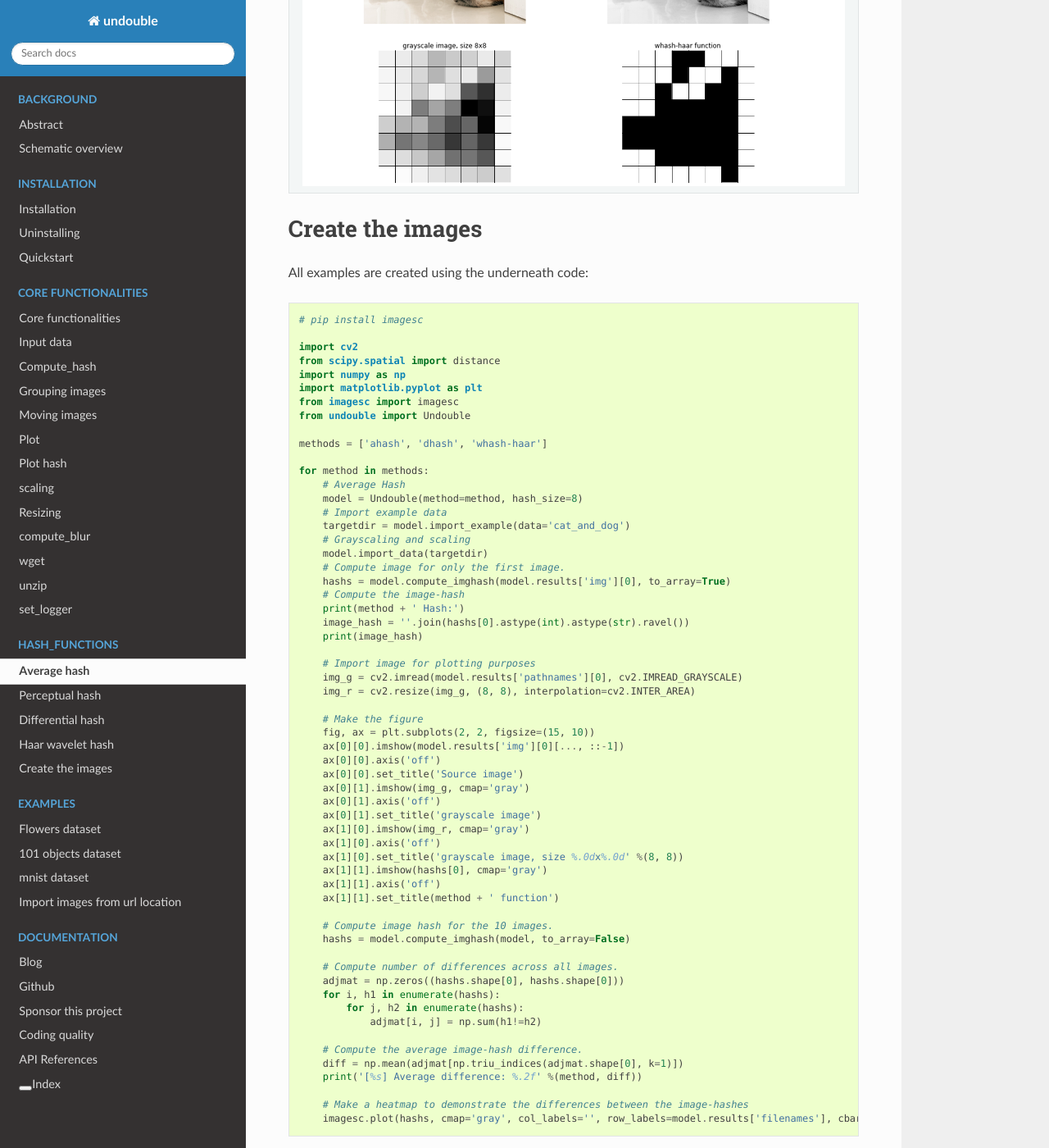
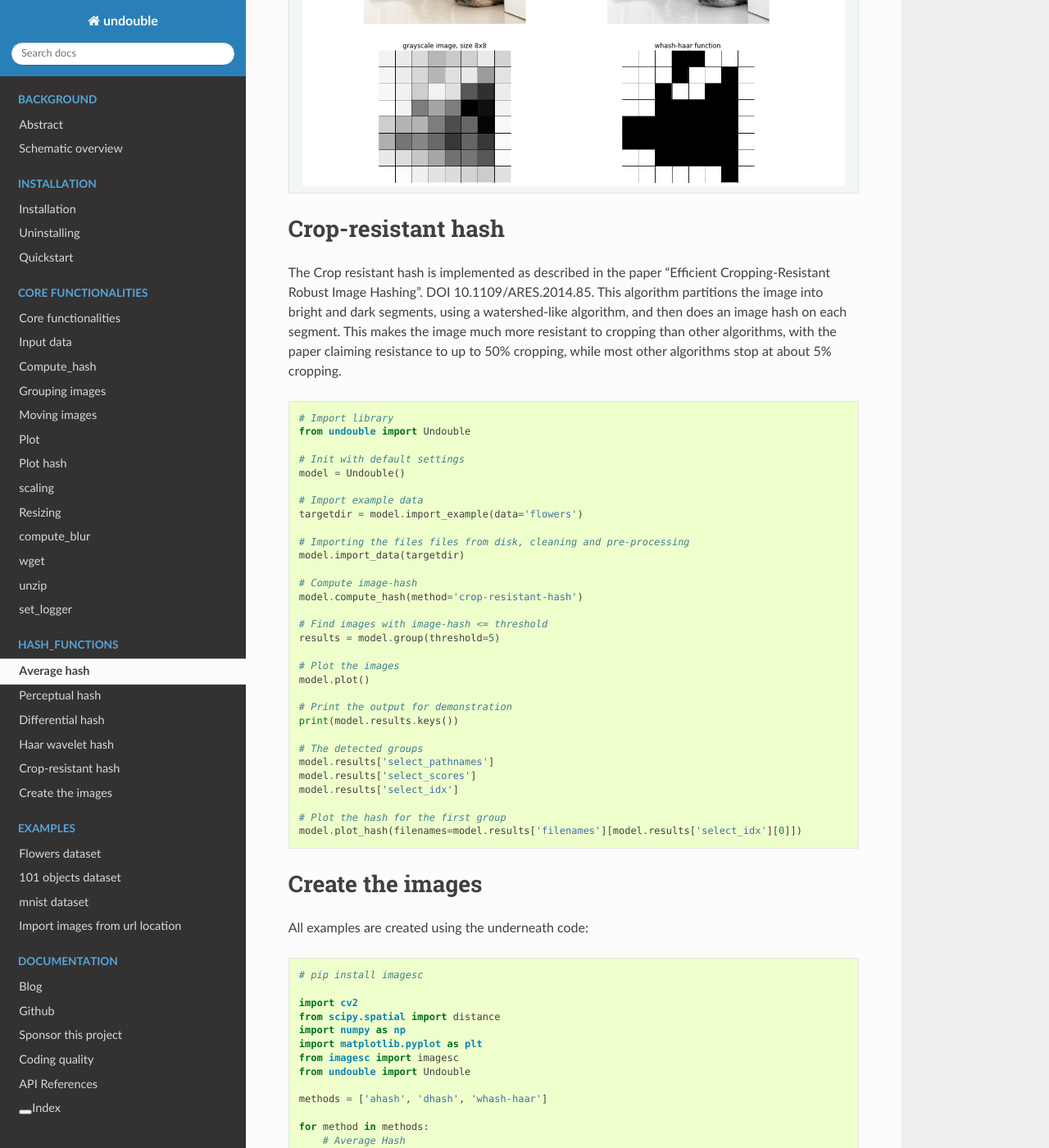
Before and after one commit to erdogant/undouble, a Sphinx documentation site: the page built from docs/source/hash_functions.rst, in a window 1280 px wide and 1400 px high, scrolled down 2462 px. Shown: the whole window at 82% size. Built offline with Sphinx 7.4.7 and the Read the Docs theme 2.0.0, drawn with Linux system fonts in a browser that asks for light colours; comment, search, counter and statistics services are not loaded.

Commit message:
added crop-resistant-hash

```diff
--- a/docs/source/hash_functions.rst
+++ b/docs/source/hash_functions.rst
@@ -60,6 +60,47 @@ After the first step of decolorizing and scaling, a two-dimensional wavelet tran
    +----------+
    | |whash|  |
    +----------+
+
+
+Crop-resistant hash
+--------------------------
+
+The Crop resistant hash is implemented as described in the paper "Efficient Cropping-Resistant Robust Image Hashing". DOI 10.1109/ARES.2014.85. This algorithm partitions the image into bright and dark segments, using a watershed-like algorithm, and then does an image hash on each segment. This makes the image much more resistant to cropping than other algorithms, with the paper claiming resistance to up to 50% cropping, while most other algorithms stop at about 5% cropping.
+
+
+.. code:: python
+
+	# Import library
+	from undouble import Undouble
+
+	# Init with default settings
+	model = Undouble()
+
+	# Import example data
+	targetdir = model.import_example(data='flowers')
+
+	# Importing the files files from disk, cleaning and pre-processing
+	model.import_data(targetdir)
+
+	# Compute image-hash
+	model.compute_hash(method='crop-resistant-hash')
+
+	# Find images with image-hash <= threshold
+	results = model.group(threshold=5)
+
+	# Plot the images
+	model.plot()
+
+	# Print the output for demonstration
+	print(model.results.keys())
+
+	# The detected groups
+	model.results['select_pathnames']
+	model.results['select_scores']
+	model.results['select_idx']
+
+	# Plot the hash for the first group
+	model.plot_hash(filenames=model.results['filenames'][model.results['select_idx'][0]])
 
 
 Create the images
```
Also changed, not shown: 2 other files.
